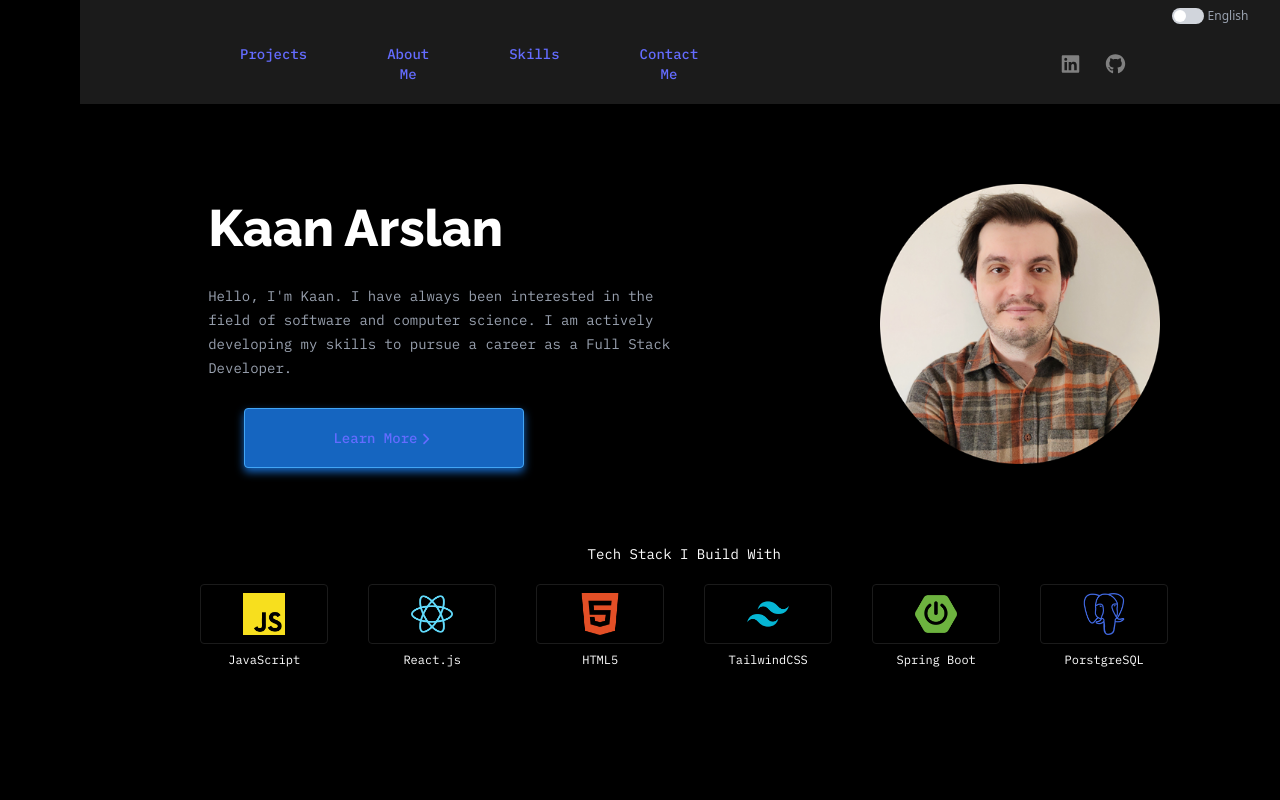
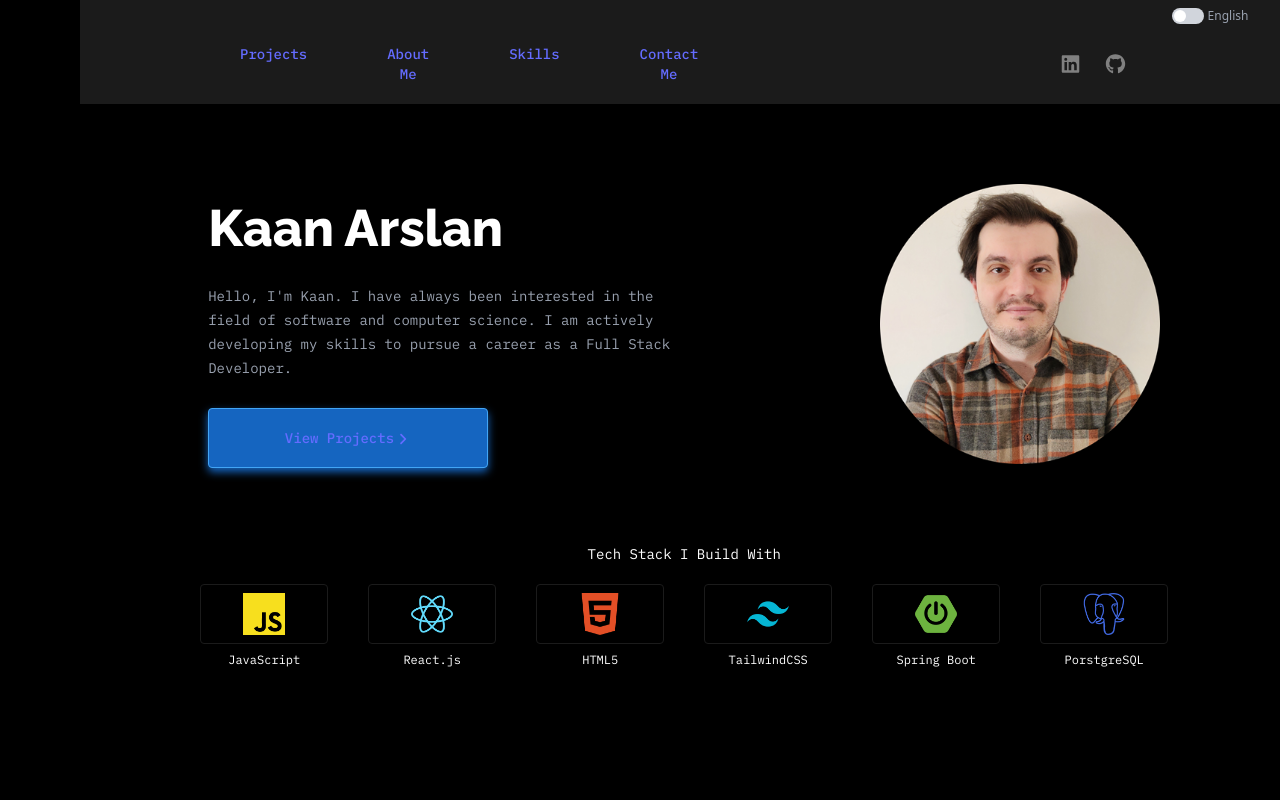
Before and after one commit to kaanarslann/Personal-Portfolio-Page, a React (Vite) app: page / in a window 1280 px wide. Shown: the top 800 px of the page. Built offline with nearby package versions, Linux system fonts and the light colour scheme.

Commit message:
Fixed Hero button bug

```diff
--- a/src/components/Button.jsx
+++ b/src/components/Button.jsx
@@ -1,4 +1,4 @@
-export default function Button({size, color, href, children, ...props}) {
+export default function Button({size, color, href, redirect, children, ...props}) {
 
     const base = "flex items-center justify-center text-center text-sm font-['IBM_Plex_Mono'] hover:cursor-pointer font-bold text-white border rounded drop-shadow-lg";
 
@@ -27,8 +27,8 @@ export default function Button({size, color, href, children, ...props}) {
     }
 
     return (
-        <button className={className} {...props}>
+        <a href={redirect} className={className} {...props}>
             {children}
-        </button>
+        </a>
     );
 }
--- a/src/data/data.js
+++ b/src/data/data.js
@@ -37,7 +37,7 @@ const data = {
         },
         heroSection: {
             intro: "Hello, I'm Kaan. I have always been interested in the field of software and computer science. I am actively developing my skills to pursue a career as a Full Stack Developer.",
-            heroButton: "Learn More",
+            heroButton: "View Projects",
             techStack: "Tech Stack I Build With",
         },
         projectsSection: {
@@ -165,7 +165,7 @@ const data = {
         },
         heroSection: {
             intro: "Merhaba, ben Kaan. Yazılım ve bilgisayar bilimleri alanına her zaman ilgi duydum. Full Stack Developer olarak bir kariyer sahibi olmak için aktif olarak yeteneklerimi geliştiriyorum. ",
-            heroButton: "Daha Fazla",
+            heroButton: "Projeleri Gör",
             techStack: "Kullandığım Teknolojiler",
         },
         projectsSection: {
--- a/src/sections/Hero.jsx
+++ b/src/sections/Hero.jsx
@@ -24,8 +24,8 @@ export default function Hero() {
                         text-sm leading-6 tracking-[1%] md:w-120 text-center md:text-start">
                             {data[language].heroSection.intro}
                         </p>
-                        <div className="flex justify-center">
-                            <Button size="hero" color="hero" href="#projects">
+                        <div className="flex justify-center md:justify-start">
+                            <Button size="hero" color="hero" redirect="#projects">
                                 <span>{data[language].heroSection.heroButton}</span><FontAwesomeIcon icon={faAngleRight} className="relative top-px"/>
                             </Button>
                         </div>
```
